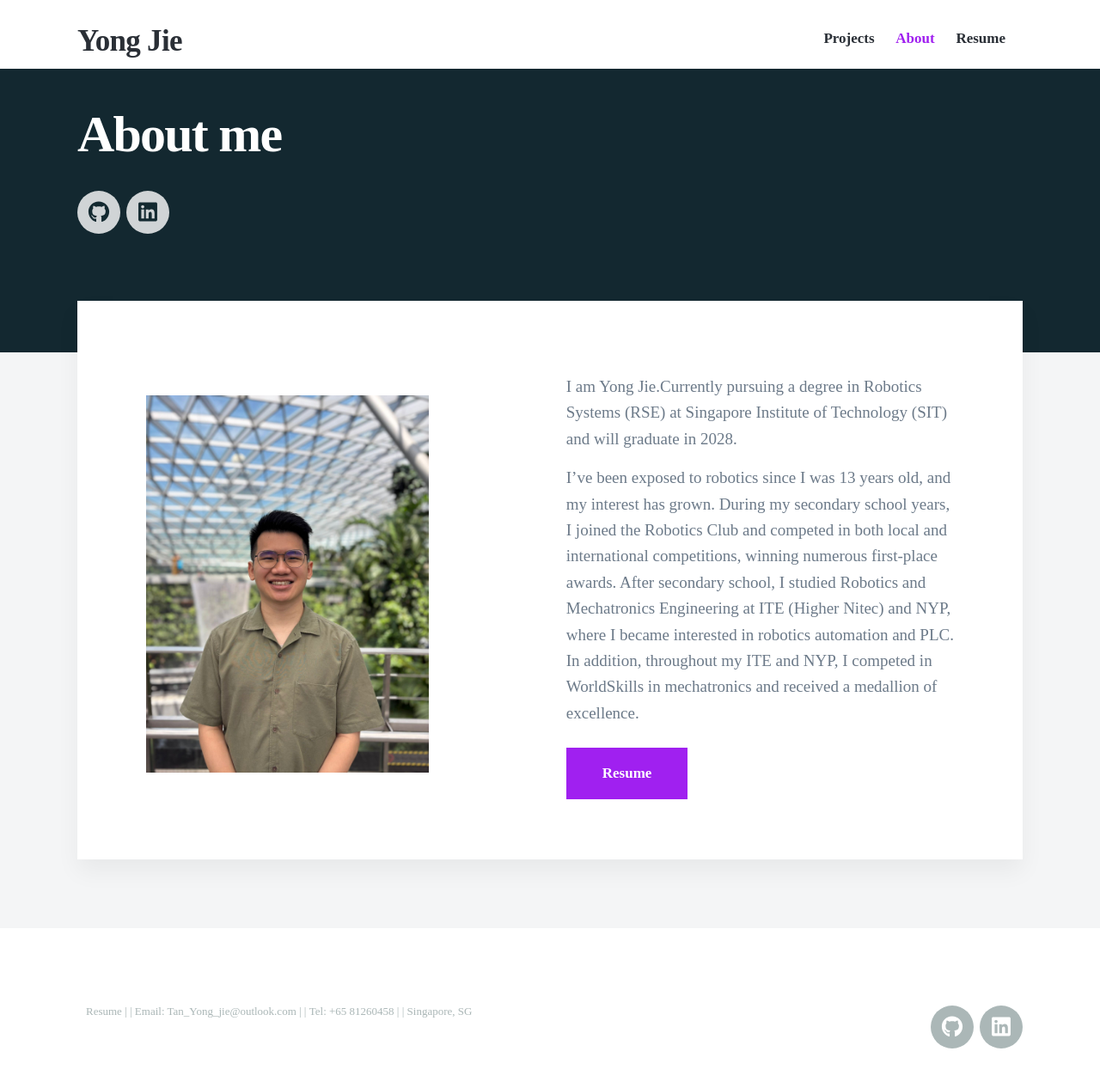
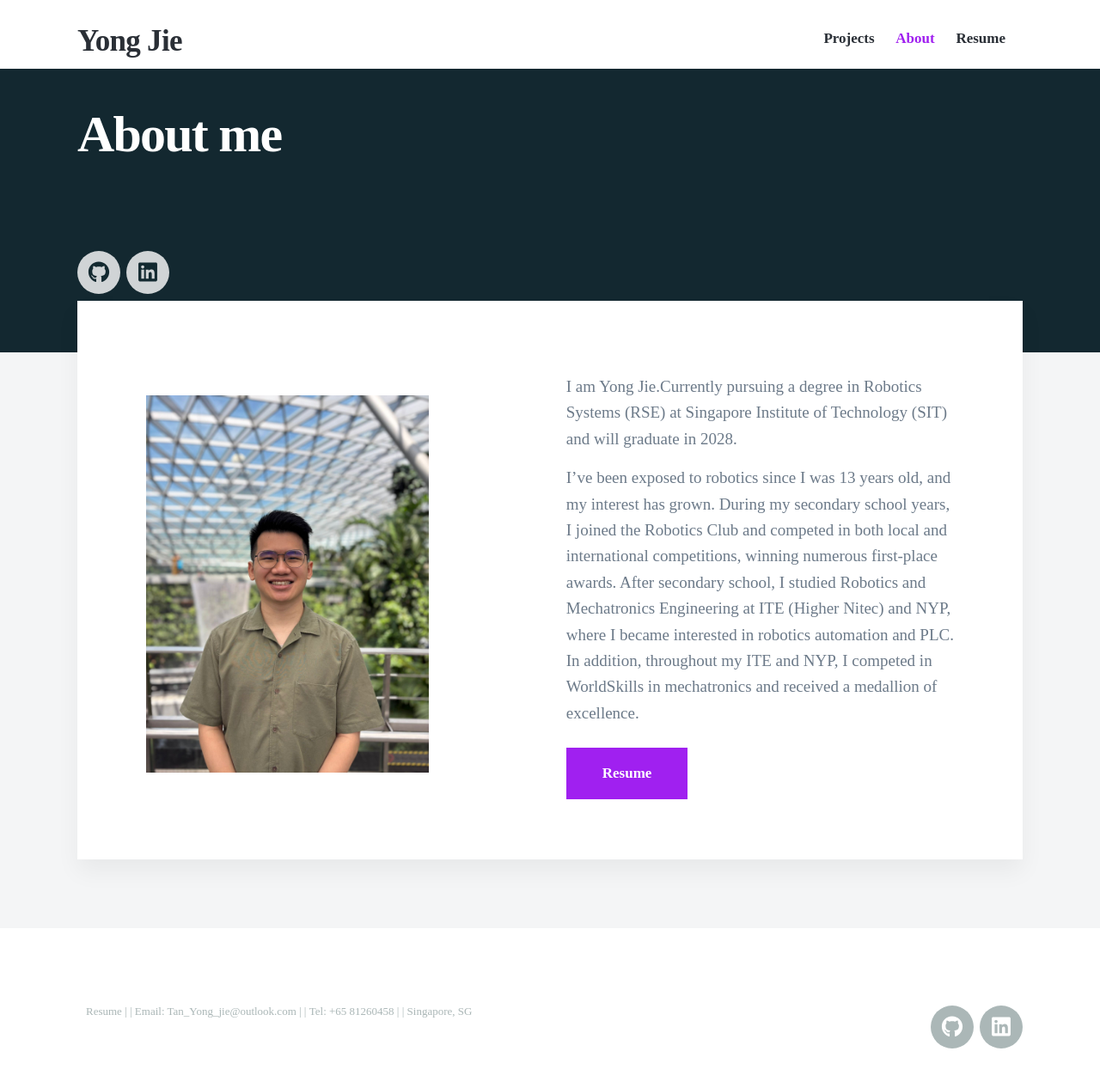
Before and after one commit to YongJiee/YongJiee.github.io, a Jekyll site: the page built from _pages/about.md, in a window 1280 px wide and 1263 px high. Shown: the top 1259 px of the window at 86% size. Built offline with Jekyll 4.4.1, drawn with Linux system fonts in a browser that asks for light colours; nearby versions of some CDN libraries.

Commit message:
fixing phone  v1

```diff
--- a/_sass/_includes/_hero.scss
+++ b/_sass/_includes/_hero.scss
@@ -11,7 +11,7 @@
 	margin-top: 0px;
 	padding: 60px 0 100px;
 	background: $hero-background-color;
-	height: 300px !important;
+	height: auto !important;
 
 	@include mq(tabletp) {
 		margin-top: 25px;
@@ -21,6 +21,7 @@
 	@include mq(laptop) {
 		margin-top: 30px;
 		padding: 160px 0 220px;
+		height: 300px !important;
 	}
 
 	h1 {
@@ -50,7 +51,7 @@
 
 	.socials {
 		position: relative;
-		top: -70px;
+		top: 0;
 		margin-top: 15px;
 
 		@include mq(tabletp) {
```
